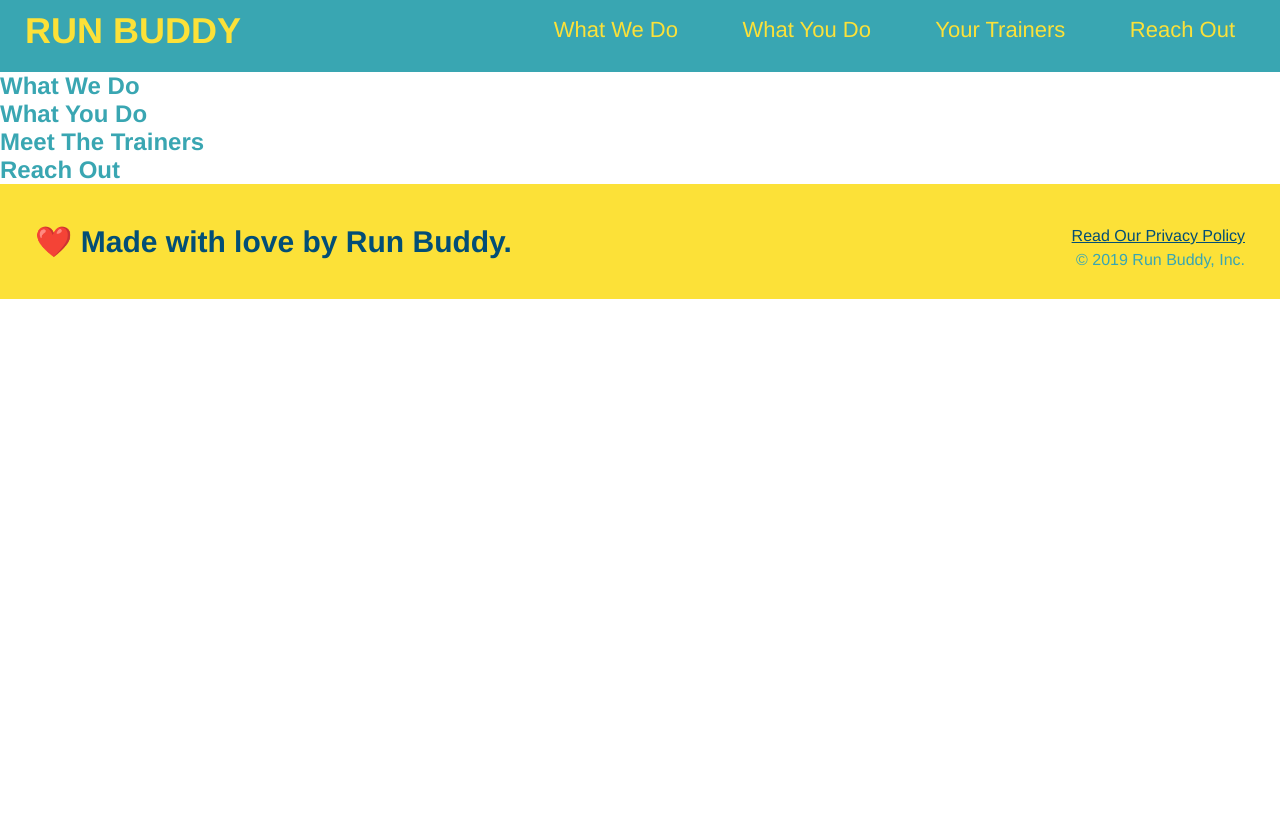
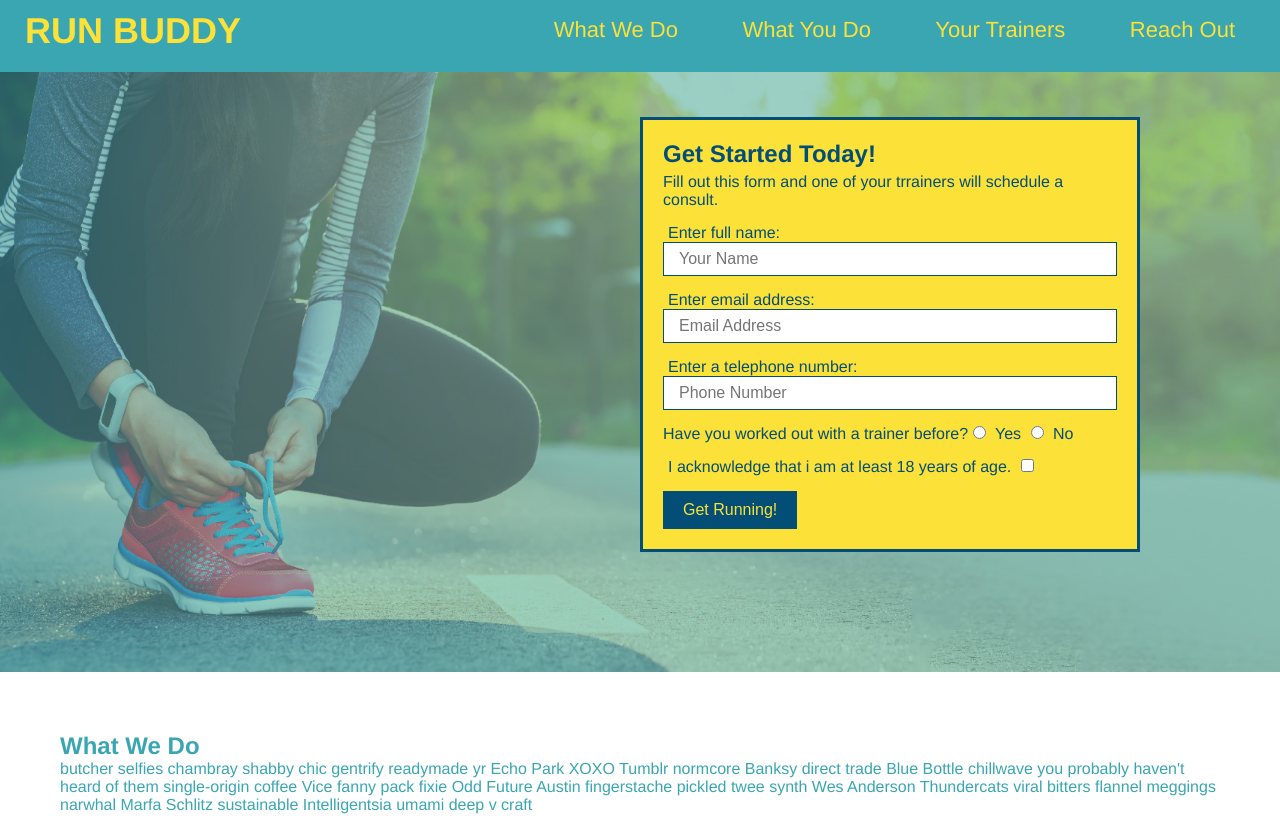
Before and after one commit to Ferry2/run-buddy, a plain HTML site: page index.html in a window 1280 px wide. Shown: the top 818 px of the page. Drawn offline with Linux system fonts and the light colour scheme.

Commit message:
add what you do icons

```diff
--- a/index.html
+++ b/index.html
@@ -44,41 +44,88 @@
 
       </header>
 
+      <section class="hero">
+        <div class="hero-form">
+        <h3>Get Started Today!</h3>
+
+        <p>Fill out this form and one of your trrainers will schedule a consult.</p>
+
+    <form>
+        <label for="name">Enter full name:</label>
+        <input type="text" placeholder="Your Name" name="name" id="name" class="form-input">
+        <label for="email">Enter email address:</label>
+        <input type="text" placeholder="Email Address" name="email" id="email" class="form-input">
+        <label for="phone">Enter a telephone number:</label>
+        <input type="text" placeholder="Phone Number" name="phone" id="phone" class="form-input">
+        <p>
+          Have you worked out with a trainer before?
+          <input type="radio" name="trainer-confirm" id="trainer-yes" />
+          <label for="trainer-yes">Yes</label>
+          <input type="radio" name="trainer-confirm" id="trainer-no" />
+          <label for="trainer-no">No</label>
+        </p>
+        <p>
+
+        <label for="checkbox">
+        I acknowledge that i am at least 18 years of age.
+        </label>
+
+        <input type="checkbox" name="age-confirm" id="checkbox"/>
+
+        </p>
+
+        <button type="Submit">
+            Get Running!
+        </button>
+
+        </form>
+
+        </div>
+
+    </section>
+
       <body>
-        <!-- hero/jumbotron -->
-        <section>
-        </section>
+        <!-- "what we do" section -->
+    <section id="what-we-do">
+    <h2>What We Do</h2>
+    <p>
+      butcher selfies chambray shabby chic gentrify readymade yr Echo Park XOXO Tumblr normcore Banksy direct trade Blue Bottle chillwave you probably haven't heard of them single-origin coffee Vice fanny pack fixie Odd Future Austin fingerstache pickled twee synth Wes Anderson Thundercats viral bitters flannel meggings narwhal Marfa Schlitz sustainable Intelligentsia umami deep v craft
+    </p>
+  </section>
 
-        <!-- "what we do" section -->
-        <section>
-          <h2>What We Do</h2>
-        </section>
+  <!-- "what you do" section -->
+  <section id="what-you-do">
 
-        <!-- "what you do" section -->
-        <section>
-          <h2>What You Do</h2>
-        </section>
+    <h2>What You Do</h2>
 
-        <!-- "meet the trainers" section -->
-        <section>
-          <h2>Meet The Trainers</h2>
-        </section>
+    <div>
+        <!-- insert this img element -->
+        <img src="./images/step-1.svg" alt="" />
+        <h3>Step 1: Fill Out the Form Above.</h3>
+        <p>You're already here, so why not?</p>
+      </div>
 
-        <!-- "reach out" section -->
-        <section>
-          <h2>Reach Out</h2>
-        </section>
+      <div>
+        <img src="./images/step-2.svg" alt="" />
+        <h3>Step 2: Consult with One of Our Trainers.</h3>
+        <p>Are you here to build muscle, lose weight, or just feel good?</p>
+      </div>
 
-        <!-- footer -->
-        <footer>
-          <h2>❤️ Made with love by Run Buddy.</h2>
+      <div>
+        <img src="./images/step-3.svg" alt="" />
+        <h3>Step 3: Get Running.</h3>
+        <p>Hit the ground running (literally) once your trainer lays out your plan.</p>
+      </div>
 
-          <div>
-            <a href="#">Read Our Privacy Policy</a><br />
-            &copy; 2019 Run Buddy, Inc.
-          </div>
+      <div>
+        <img src="./images/step-4.svg" alt="" />
+        <h3>Step 4: See Results.</h3>
+        <p>Bi-weekly checkins with your trainer will keep you focused</p>
+      </div>
+  </section>
 
         </footer>
 
+
 </body>
 </html>
--- a/style.css
+++ b/style.css
@@ -98,3 +98,78 @@
 footer a {
   color: #024e76;
 }
+
+section {
+  padding: 60px;
+}
+
+/* Hero Style Start */
+.hero {
+  background-image: url("../images/hero-bg.jpg");
+  height: 600px;
+  background-size: cover;
+  background-position: center;
+  position: relative;
+}
+/* Hero Style End */
+
+.hero-form {
+  background-color: #fce138;
+  padding: 20px;
+  width: 500px;
+  color: #024e76;
+}
+
+.hero-form {
+  border-style: solid;
+  border-width: 3px;
+  border-color: #024e76;
+}
+
+.hero-form {
+
+  border: solid 3px #024e76;
+}
+
+.hero-form {
+  border: 3px solid #024e76;
+  background-color: #fce138;
+  padding: 20px;
+  width: 500px;
+  color: #024e76;
+  position: absolute;
+  bottom: 120px;
+  right: 140px;
+}
+
+.hero-form h3 {
+  font-size: 24px;
+  margin: 0;
+}
+
+.hero-form p {
+  margin: 5px 0 15px 0;
+}
+
+.form-input {
+  border: 1px solid #024e76;
+  display: block;
+  padding: 7px 15px;
+  font-size: 16px;
+  color: #024e76;
+  width: 100%;
+  margin-bottom: 15px;
+}
+
+.hero-form label {
+  margin: 0 5px;
+}
+
+.hero-form button {
+  color: #fce138;
+  background-color: #024e76;
+  border: none;
+  padding: 10px 20px;
+  font-size: 16px;
+}
+/* HERO STYLES END */
```
Also changed, not shown: html.html (+0 -14 lines), images/hero-bg.jpg (added), images/step-1.svg (added), images/step-2.svg (added), images/step-3.svg (added), images/step-4.svg (added).
